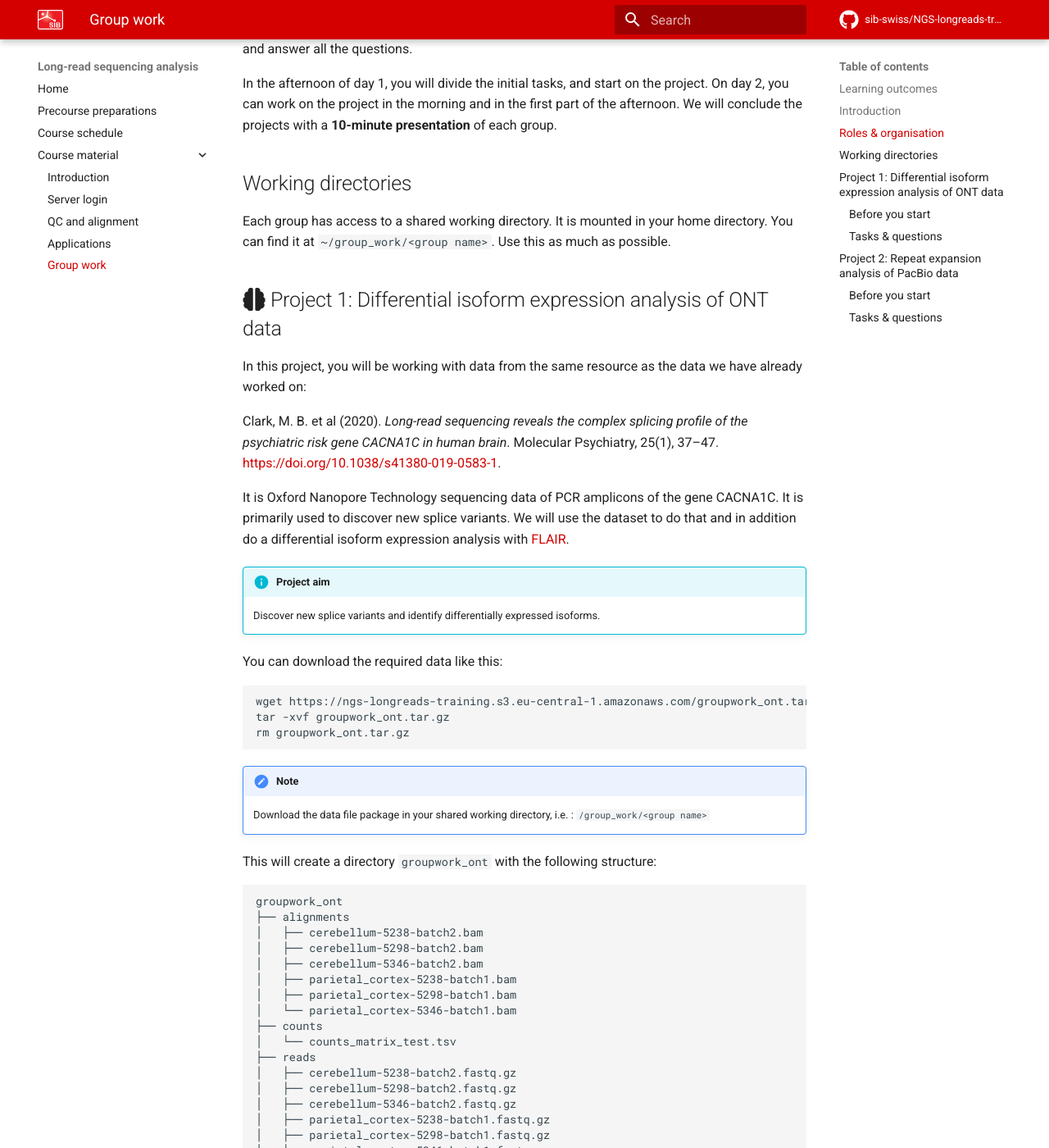
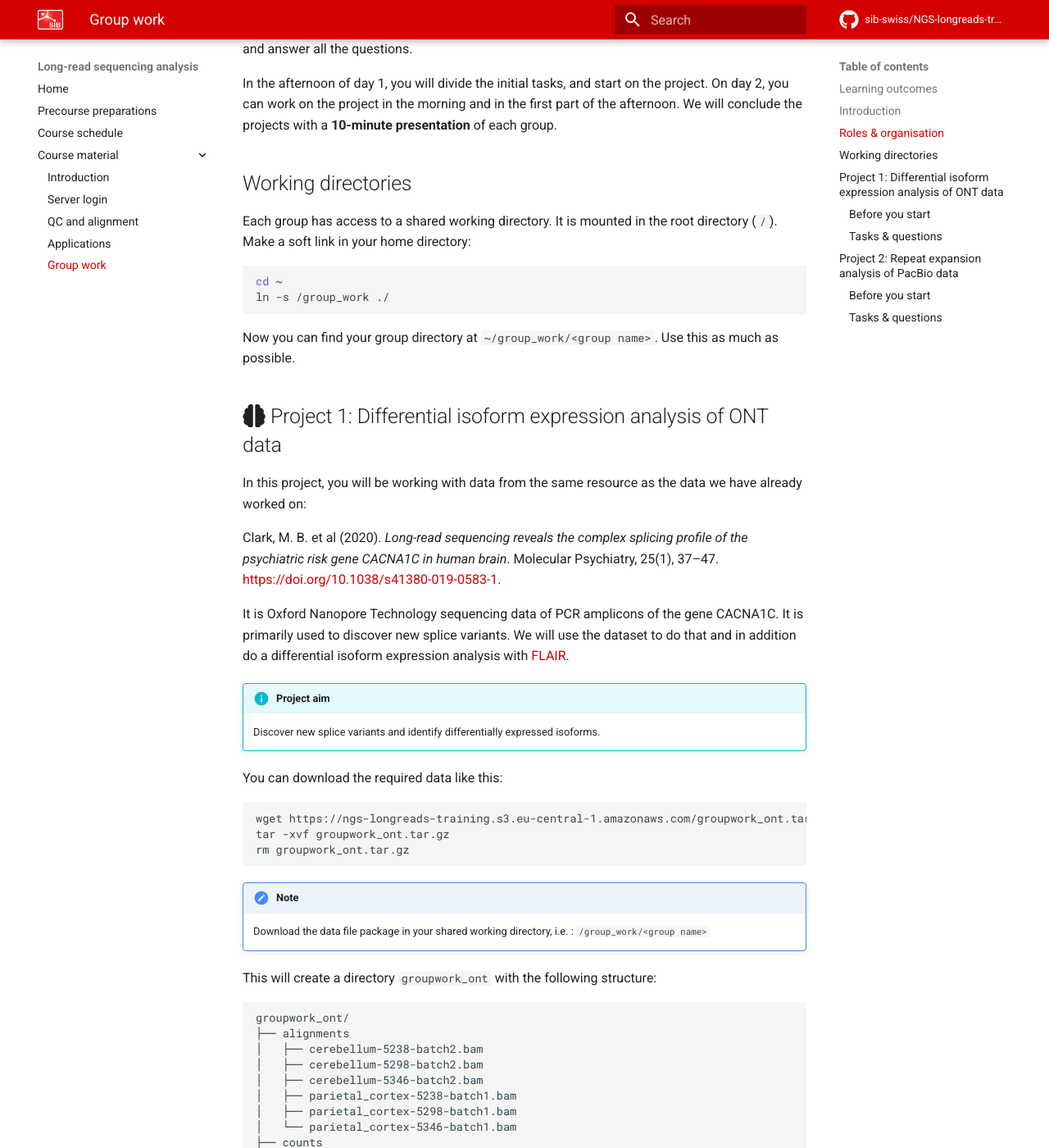
Before and after one commit to sib-swiss/NGS-longreads-training, an MkDocs documentation site: the page built from docs/course_material/group_work.md, in a window 1280 px wide and 1400 px high, scrolled down 1007 px. Shown: the whole window at 82% size. Built offline with MkDocs 1.6.1 and Material for MkDocs 9.7.7, drawn with Linux system fonts in a browser that asks for light colours; comment, search, counter and statistics services are not loaded; some of the changed text lies outside the part shown.

Commit message:
dockerfiles

````diff
--- a/docs/course_material/group_work.md
+++ b/docs/course_material/group_work.md
@@ -25,7 +25,14 @@ In the afternoon of day 1, you will divide the initial tasks, and start on the p
 
 ## Working directories
 
-Each group has access to a shared working directory. It is mounted in your home directory. You can find it at `~/group_work/<group name>`. Use this as much as possible.
+Each group has access to a shared working directory. It is mounted in the root directory (`/`). Make a soft link in your home directory:
+
+```sh
+cd ~
+ln -s /group_work ./
+```
+
+Now you can find your group directory at `~/group_work/<group name>`. Use this as much as possible.
 
 ## :fontawesome-solid-brain: Project 1: Differential isoform expression analysis of ONT data
 
@@ -52,7 +59,7 @@ rm groupwork_ont.tar.gz
 This will create a directory `groupwork_ont` with the following structure:
 
 ```
-groupwork_ont
+groupwork_ont/
 ├── alignments
 │   ├── cerebellum-5238-batch2.bam
 │   ├── cerebellum-5298-batch2.bam
@@ -83,6 +91,7 @@ Download the fasta file and gtf like this:
 ```sh
 cd groupwork_ont/
 mkdir reference
+cd reference
 wget ftp://ftp.ensembl.org/pub/release-102/fasta/homo_sapiens/dna/Homo_sapiens.GRCh38.dna.chromosome.12.fa.gz
 wget ftp://ftp.ensembl.org/pub/release-102/gtf/homo_sapiens/Homo_sapiens.GRCh38.102.gtf.gz
 gunzip *.gz
@@ -107,7 +116,7 @@ You can start this project with dividing initial tasks. Because some intermediat
 !!! danger "Start the alignment on day 1"
     The alignment takes about 6 minutes per sample, so in total about one hour to run. Try to start the alignment at day 1, so you don't have to wait for the results on day 2. Use `nohup myscript.sh &` to be able to logout while `myscript.sh` is running (`tmux` and `screen` are also available).
 
-* Clone the [FLAIR repository](https://github.com/BrooksLabUCSC/flair) to the server, and check out the documentation.
+* Clone the [FLAIR repository](https://github.com/BrooksLabUCSC/flair) to the server, and check out the documentation. All FLAIR dependencies are in the the pre-installed conda environment named `flair`. You can activate it with `conda activate flair`.
 * Merge the separate alignments with `samtools merge`, index the merged bam file, and generate a `bed12` file with the script `flair/bin/bam2Bed12.py`
 * Run `flair.py correct` on the `bed12` file. Add the `gtf` to the options to improve the alignments.
 * Run `flair.py collapse` to generate isoforms from corrected reads. This steps takes ~1 hour to run.
@@ -117,7 +126,7 @@ You can start this project with dividing initial tasks. Because some intermediat
     The paths in `reads_manifest.tsv` are relative, e.g. `reads/striatum-5238-batch2.fastq.gz` points to a file relative to the directory from which you are running `flair.py quantify`. So the directory from which you are running the command should contain the directory `reads`. If not, modify the paths in the file accordingly (use full paths if you are not sure).
 
 * Now you can do several things:
-    * Do a differential expression analysis. In `scripts/` there's a basic R script to do the analysis. Go to `[SERVERIP]:8787` to login to RStudio server.
+    * Do a differential expression analysis. In `scripts/` there's a basic R script to do the analysis. Go to your specified IP and port to login to RStudio server (the username is `rstudio`).
     * Investigate the isoform usage with the flair script `plot_isoform_usage.py`
     * Investigate productivity of the different isoforms.
 
@@ -181,6 +190,7 @@ You can download the reference genome like this:
 ```sh
 cd groupwork_pacbio
 mkdir reference
+cd reference
 wget ftp://ftp.ensembl.org/pub/release-101/fasta/homo_sapiens/dna/Homo_sapiens.GRCh38.dna.primary_assembly.fa.gz
 gunzip Homo_sapiens.GRCh38.dna.primary_assembly.fa.gz
 ```
@@ -206,10 +216,13 @@ Alignment files to do an initial repeat analysis are in the `tar.gz` package. Ho
     * How is the read length?
 * Align the reads to hg38 with `minimap2`. For the option `-x` you can use `asm20`. Generate separate alignment files for each individual.
 
+!!! note "The alignment is memory intensive"
+    The alignment takes about 16 Gb of RAM. Therefore, try to run it only once per group.
+
 !!! note "Alternatively use [`pbmm2`](https://github.com/PacificBiosciences/pbmm2)"
     Pacific Biosciences has developed a wrapper for `minimap2` that contains settings specific for PacBio reads, named [`pbmm2`](https://github.com/PacificBiosciences/pbmm2). It might slightly improve your alignments. It is installed in the conda environment. Feel free to give it a try if you have time left.
 
-* Clone the PacBio [apps-scripts repository](https://github.com/PacificBiosciences/apps-scripts.git) to the server. The script apps-scripts/RepeatAnalysisTools/makeReports.sh generates repeat expansion reports. Check out the [documentation](https://github.com/PacificBiosciences/apps-scripts/tree/master/RepeatAnalysisTools#auto-generate-all-reports), and generate repeat expansion reports for all individuals on both gene1 and gene2.
+* Clone the PacBio [apps-scripts repository](https://github.com/PacificBiosciences/apps-scripts.git) to the server. All dependencies are in the conda environment `pacbio`. Activate it with `conda activate pacbio`. The script apps-scripts/RepeatAnalysisTools/makeReports.sh generates repeat expansion reports. Check out the [documentation](https://github.com/PacificBiosciences/apps-scripts/tree/master/RepeatAnalysisTools#auto-generate-all-reports), and generate repeat expansion reports for all individuals on both gene1 and gene2.
 * Check out the report output and read the further [documentation of RepeatAnalysisTools](https://github.com/PacificBiosciences/apps-scripts/tree/master/RepeatAnalysisTools#auto-generate-all-reports).
     - How is the enrichment?
     - Does the clustering make sense? How does the clustering look in IGV?
````
Also changed, not shown: other parts of docs/course_material/group_work.md (+2 -1 lines), docs/course_material/qc_alignment.md (+5 -5 lines), docs/course_material/server_login.md (+1 -1 lines), 7 other files.
